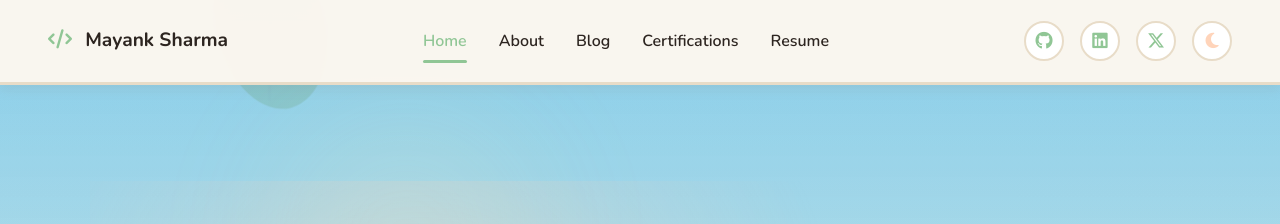
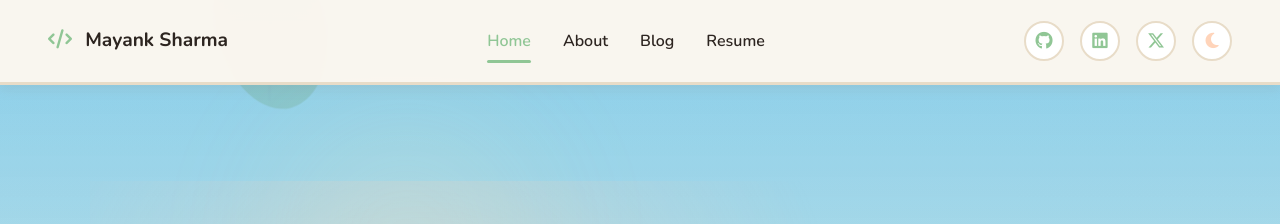
Before and after one commit to mayank1101/mayank1101.github.io, a Jekyll site: the page built from index.html, in a window 1280 px wide. Shown: the top 224 px of the page. Built offline with Jekyll 4.4.1, drawn with Linux system fonts in a browser that asks for light colours.

Commit message:
moved certifications to gitignore for now

```diff
--- a/_includes/navbar.html
+++ b/_includes/navbar.html
@@ -18,9 +18,9 @@
     <a class="nav-link{% if page.url == '/blog.html' or page.layout == 'post' or page.layout == 'series' %} active{% endif %}" href="/blog.html">
       Blog
     </a>
-    <a class="nav-link{% if page.url == '/certifications.html' %} active{% endif %}" href="/certifications.html">
+    <!-- <a class="nav-link{% if page.url == '/certifications.html' %} active{% endif %}" href="/certifications.html">
       Certifications
-    </a>
+    </a> -->
     <a class="nav-link{% if page.url == '/resume.html' %} active{% endif %}" href="/resume.html">
       Resume
     </a>
```
Also changed, not shown: 1 other file.
